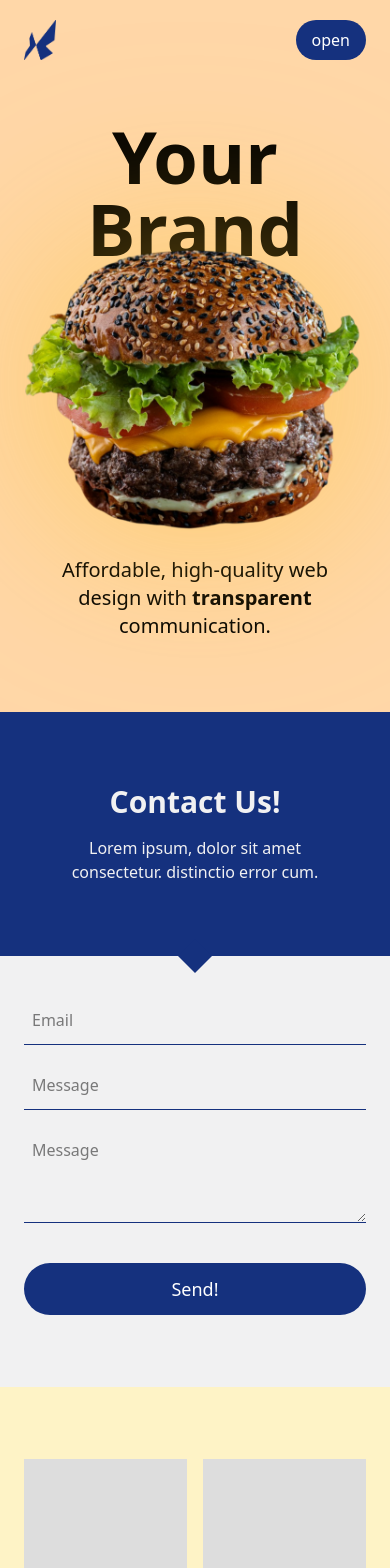
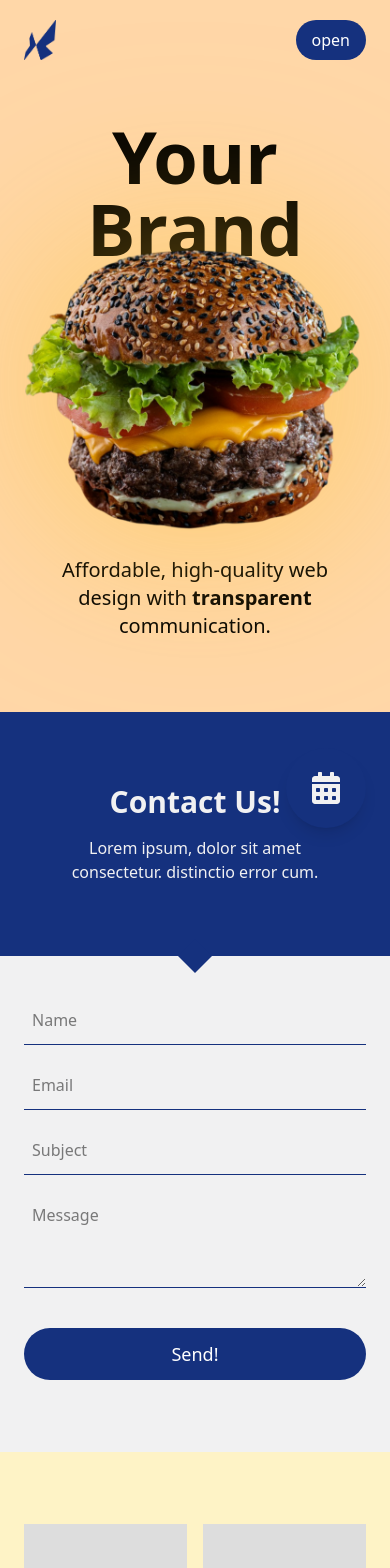
Before and after one commit to fsd-studio/WebSweep, a Next.js app: page / in a window 390 px wide. Shown: the top 1568 px of the page. Built offline with nearby package versions, Linux system fonts and the light colour scheme.

Commit message:
form completed

```diff
--- a/package.json
+++ b/package.json
@@ -18,7 +18,9 @@
     "@react-google-maps/api": "^2.20.7",
     "motion": "^12.23.12",
     "react-icons": "^5.5.0",
-    "yet-another-react-lightbox": "^3.25.0"
+    "yet-another-react-lightbox": "^3.25.0",
+    "zeptomail": "^6.2.1",
+    "zod": "^4.1.5"
   },
   "keywords": [
     "react",
--- /dev/null
+++ b/src/app/api/sendMail/route.js
@@ -0,0 +1,63 @@
+import { SendMailClient } from "zeptomail";
+import * as z from "zod";
+
+export async function POST(req) {
+  const url = "https://api.zeptomail.eu/v1.1/email/template";
+  const token = process.env.ZEPTO_TOKEN;
+
+  const client = new SendMailClient({ url, token });
+
+  const Form = z.object({
+      name: z.string().nonempty("This field is required."),
+      email: z.email("Wrong email format.").nonempty("This field is required."),
+      subject: z.string().nonempty("This field is required."),
+      message: z.string().nonempty("This field is required.")
+  });
+
+  try {
+    const body = await req.json();
+
+    Form.parse(body)
+
+    const response = await client.sendMailWithTemplate({
+      mail_template_key: "13ef.14fba6797859335d.k1.75f2dc40-84db-11f0-ab6a-66e0c45c7bae.198f6001004",
+      from: {
+        address: "info@fsd-studio.com",
+        name: "noreply",
+      },
+      to: [
+        {
+          email_address: {
+            address: "info@fsd-studio.com",
+            name: "Fanni Véh",
+          },
+        },
+      ],
+      merge_info: {
+        name: body.name || "no name",
+        subject: body.subject || "no subject",
+        message: body.message || "no message",
+        restaurant_name: body.restaurant_name || "undefined",
+        submission_date: new Date().toLocaleDateString(),
+      },
+    });
+
+    return new Response(JSON.stringify({ success: true, data: response }), {
+      status: 200,
+      headers: { "Content-Type": "application/json" },
+    });
+
+  } catch (error) {
+    if (error instanceof z.ZodError) {
+      return new Response(JSON.stringify({ success: false, fieldErrors: z.flattenError(error).fieldErrors }), {
+        status: 400,
+        headers: { "Content-Type": "application/json" },
+      });
+    }
+
+    return new Response(JSON.stringify({ success: false, error: "Internal Server Error" }), {
+      status: 500,
+      headers: { "Content-Type": "application/json" },
+    });
+  }
+}
--- a/src/app/components/sections/contact/ContactForm.jsx
+++ b/src/app/components/sections/contact/ContactForm.jsx
@@ -1,9 +1,105 @@
+"use client"
+
 import { Button } from "app/components";
 import GoogleMaps from "app/components/ui/GoogleMaps";
 import Input from "app/components/ui/Input";
 import Section from "app/components/ui/Section";
+import { useState } from "react";
+
+import * as z from "zod";
+
 
 function ContactForm() {
+    const initialState = {
+        name: null,
+        email: null,
+        subject: null,
+        message: null,
+        general: null,
+    }
+
+    const initialForm = {
+        name: '',
+        email: '',
+        subject: '',
+        message: '',
+    }
+
+    const [errorState, setErrorState] = useState(initialState);
+    const [formData, setFormData] = useState(initialForm);
+
+    const [success, setSuccess] = useState(false);
+    const [loading, setLoading] = useState(false)
+
+
+    const Form = z.object({
+        name: z.string().nonempty("This field is required."),
+        email: z.email("Wrong email format.").nonempty("This field is required."),
+        subject: z.string().nonempty("This field is required."),
+        message: z.string().nonempty("This field is required.")
+    });
+
+    const handleChange = (e) => {
+        setFormData(prev => ({
+        ...prev,
+        [e.target.name]: e.target.value
+        }));
+    };
+
+    const onSubmit = async (e) => {
+        e.preventDefault();
+
+        try {
+            setErrorState(initialState)
+            setSuccess(false)
+
+            if (!Form.safeParse(formData).success) {
+                setErrorState({
+                    ...initialState,
+                    ...z.flattenError(Form.safeParse(formData).error).fieldErrors
+                })
+
+                return;
+            }
+
+            setLoading(true)
+
+            const res = await fetch("/api/sendMail", {
+                method: "POST",
+                headers: {
+                    "Content-Type": "application/json"
+                },
+                body: JSON.stringify(formData)
+            });
+
+            const data = await res.json();
+
+            console.log(data.success ? "Email sent!" : "Failed to send email");
+
+            if (data.success) {
+                setLoading(false)
+                setSuccess(true)
+                setFormData(initialForm)
+            } else if (res.status >= 500) {
+                setLoading(false)
+                setErrorState({ ...initialState, general: data.error })
+            } else if (res.status === 400 && data.fieldErrors) {
+                setLoading(false)
+                setErrorState({ ...initialState, ...data.fieldErrors })
+            } else if (data.error) {
+                setLoading(false)
+                setErrorState({ ...initialState, general: data.error })
+            }
+
+        } catch (err) {
+            setLoading(false)
+            setErrorState({
+                general: "Something went wrong, please try again later."
+            });
+        }
+    };
+
+
     return (
         <div>
             <Section outerC="!overflow-visible bg-primary text-center text-secondary relative" innerC="max-w-[80%]">
@@ -14,17 +110,32 @@ function ContactForm() {
             </Section>
 
 
-        <Section outerC="bg-secondary !pt-10 md:!pt-16" innerC="md:flex md:gap-10 items-center">
+            <Section outerC="bg-secondary !pt-10 md:!pt-16" innerC="md:flex md:gap-10 lg:gap-30 items-center">
                 <GoogleMaps className="w-full h-[340px] lg:h-[400px] hidden md:block"></GoogleMaps>
 
-            <div className="w-full md:w-[80%]">
+                <form onSubmit={onSubmit} className="w-full md:w-[80%]">
                     <div className="space-y-4">
-                    <Input label="Email" />
-                    <Input label="Message" />
-                    <Input label="Message" textarea />
+                        <div>
+                            <Input label="Name" name="name" value={formData.name} onChange={handleChange} />
+                            {errorState.name && <p style={{ color: 'red' }}>{errorState.name}</p>}
                         </div>
-                <Button className="w-full mt-10" size="lg">Send!</Button>
+                        <div>
+                            <Input label="Email" name="email" value={formData.email} onChange={handleChange} />
+                            {errorState.email && <p style={{ color: 'red' }}>{errorState.email[0]}</p>}
                         </div>
+                        <div>
+                            <Input label="Subject" name="subject" value={formData.subject} onChange={handleChange} />
+                            {errorState.subject && <p style={{ color: 'red' }}>{errorState.subject}</p>}
+                        </div>
+                        <div>
+                            <Input label="Message" name="message" value={formData.message} onChange={handleChange} textarea />
+                            {errorState.message && <p style={{ color: 'red' }}>{errorState.message}</p>}
+                        </div>
+                    </div>
+                    <Button disabled={loading} type="submit" className="w-full mt-10" size="lg">{loading ? <div className="h-8 w-8 mx-auto animate-spin border-t-transparent border-4 rounded-2xl"></div> : "Send!"}</Button>
+                    {success && <p className="text-green-700 text-center mt-1">Message sent!</p>}
+                    {errorState.general && <p className="text-center mt-1" style={{ color: 'red' }}>{errorState.general}</p>}
+                </form>
             </Section>
         </div>
     );
--- a/src/app/components/ui/Input.jsx
+++ b/src/app/components/ui/Input.jsx
@@ -2,13 +2,16 @@ function Input({
     label,
     textarea,
     type = "text",
+    name = "",
+    onChange,
+    value
 }) {
   return (
     <div className="flex flex-col w-full">
         { textarea ?
-            <textarea placeholder={label} rows={3} className="py-3 text-black border-primary focus:bg-primary/10 px-2 focus:outline-0 border-b" id={label} type={type} />
+            <textarea value={value} onChange={onChange} name={name} placeholder={label} rows={3} className="py-3 text-black border-primary focus:bg-primary/10 px-2 focus:outline-0 border-b" id={label} type={type} />
             :
-            <input placeholder={label} className="py-3 text-black border-primary focus:bg-primary/10 px-2 focus:outline-0 border-b " id={label} type={type} />
+            <input value={value} onChange={onChange} name={name} placeholder={label} className="py-3 text-black border-primary focus:bg-primary/10 px-2 focus:outline-0 border-b " id={label} type={type} />
         }
     </div>
   );
--- a/src/app/components/ui/ReserveButton.jsx
+++ b/src/app/components/ui/ReserveButton.jsx
@@ -1,19 +1,26 @@
+"use client"
+
+import { useState } from 'react';
 import { FaCalendarAlt } from 'react-icons/fa';
 import Section from './Section';
 
 function ReserveButton() {
+  const [open, isOpen] = useState(false)
+
   return (
-    <Section innerC="">
-      <div className='fixed w-[80%] ms-auto'>
-        <div className="bg-primary h-90 w-full mb-2 rounded-4xl">
+    <div className="fixed bottom-4 right-0 w-full z-50">
+      <Section outerC="!py-0 !px-0 !overflow-visible" innerC="px-6 md:px-10 lg:px-0 lg:max-w-[1360px] mx-auto">
+          {/* Decorative background */}
+          <div className={`bg-primary h-24 w-full mb-2 rounded-4xl ${open ? "" : "hidden"}`}></div>
 
-        </div>
+          {/* Floating button */}
+          <button onClick={() => isOpen(!open)} className="w-20 h-20 flex items-center justify-center bg-primary ms-auto border-secondary rounded-full shadow-lg">
+            <FaCalendarAlt className="w-8 h-auto text-secondary" />
+          </button>
 
-        <div className="p-4 bg-primary ms-auto w-fit border-6 border-blue-900 rounded-full z-50">
-            <FaCalendarAlt className='w-8 text-secondary h-auto'/>
-        </div>
-      </div>
-    </Section>
+
+      </Section>
+    </div>
   );
 }
 
--- /dev/null
+++ b/src/app/lib/contactSchema.jsx
@@ -0,0 +1,9 @@
+import { z } from "zod";
+
+export const contactSchema = z.object({
+  email: z.string().email({ message: "Invalid email" }),
+  name: z.string().min(1, { message: "Name is required" }),
+  subject: z.string().min(1, { message: "Subject is required" }),
+  message: z.string().min(1, { message: "Message is required" }),
+  restaurant_name: z.string().optional(),
+});
--- a/src/app/page.js
+++ b/src/app/page.js
@@ -4,6 +4,7 @@ import Nav from './components/sections/Nav';
 import ContactForm from "./components/sections/contact/ContactForm";
 import Footer from './components/sections/footer/Footer';
 import HeroTextImage from './components/sections/hero/HeroTextImage';
+import ReserveButton from "./components/ui/ReserveButton";
 
 export default function Home() {
   return (
@@ -44,6 +45,8 @@ export default function Home() {
           <Gallery></Gallery>
 
           <Footer></Footer>
+
+          <ReserveButton></ReserveButton>
       </div>
     </>
   );
```
Also changed, not shown: 1 other file (tests, documents, lock files or other folders). Lines whose indentation alone changed are shown as unchanged.
